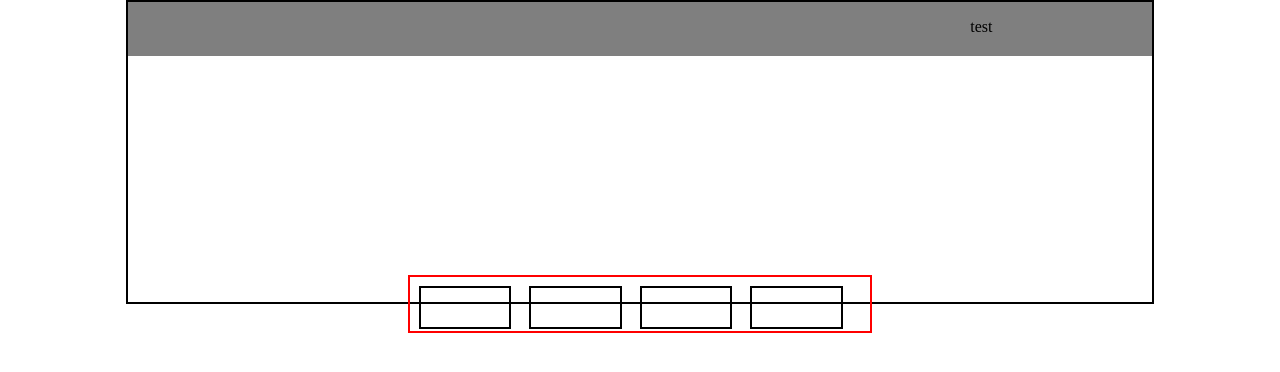
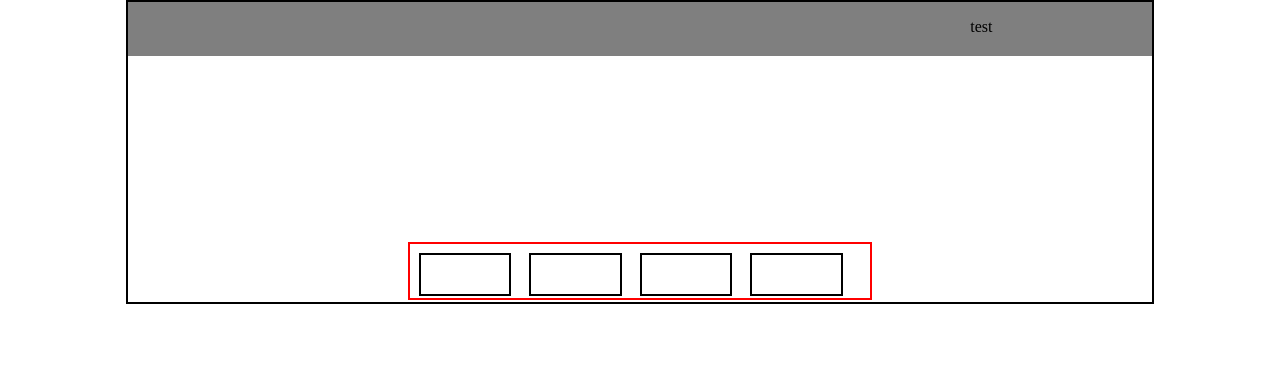
Before and after one commit to CharlesVelazquez/Jukebox-Homework, a plain HTML site: page index.html in a window 1280 px wide. Drawn offline with Linux system fonts and the light colour scheme.

Commit message:
Done with the design now for the time being, about to start java functionality

```diff
--- a/index.css
+++ b/index.css
@@ -63,7 +63,7 @@
     border: 2px solid red;
     width: 45%;
     height: 18%;
-    top: 73%;
+    top: 62%;
     margin: 0 auto;
 }
 
```
